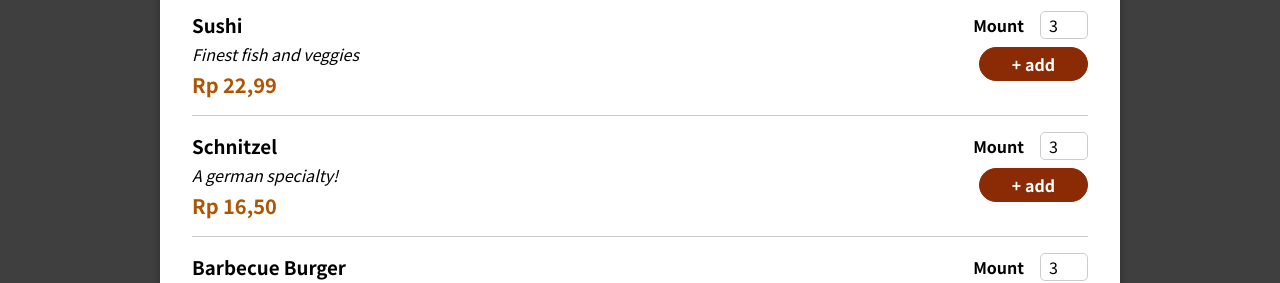
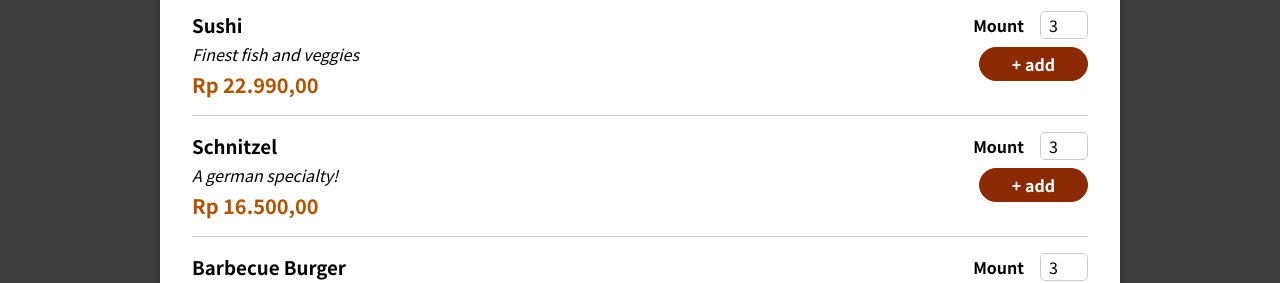
Before and after one commit to aliansyahFirdaus/100DayOfCode-food-app, a React (Create React App) app: page / in a window 1280 px wide. Shown: the part 526-809 px from the top of the page. Built offline with nearby package versions, Linux system fonts and the light colour scheme.

Commit message:
create id generator for key

```diff
--- a/src/components/Meals/MealsItem/MealForm.js
+++ b/src/components/Meals/MealsItem/MealForm.js
@@ -3,13 +3,13 @@ import Input from "../../UI/Input";
 
 import styles from "./MealForm.module.css";
 
-export default function MealForm() {
+export default function MealForm(props) {
   return (
     <form className={styles.form}>
       <Input
         label="Mount"
         input={{
-          id: "mount",
+          id: "mount_" + props.id,
           type: "number",
           min: 1,
           max: 5,
--- a/src/components/Meals/MealsItem/MealsItem.js
+++ b/src/components/Meals/MealsItem/MealsItem.js
@@ -3,20 +3,21 @@ import MealForm from "./MealForm";
 import styles from "./MealsItem.module.css";
 
 export default function MealsItem(props) {
-  const price = new Intl.NumberFormat("id-ID", {
+  const price = props.meal.price * 1000;
+  const priceFormat = new Intl.NumberFormat("id-ID", {
     style: "currency",
     currency: "IDR",
-  }).format(props.meal.price);
+  }).format(price);
 
   return (
     <li className={styles.meal}>
       <div>
         <h3>{props.meal.name}</h3>
         <div className={styles.description}>{props.meal.description}</div>
-        <div className={styles.price}>{price}</div>
+        <div className={styles.price}>{priceFormat}</div>
       </div>
       <div>
-        <MealForm />
+        <MealForm id={props.meal.id} />
       </div>
     </li>
   );
```
